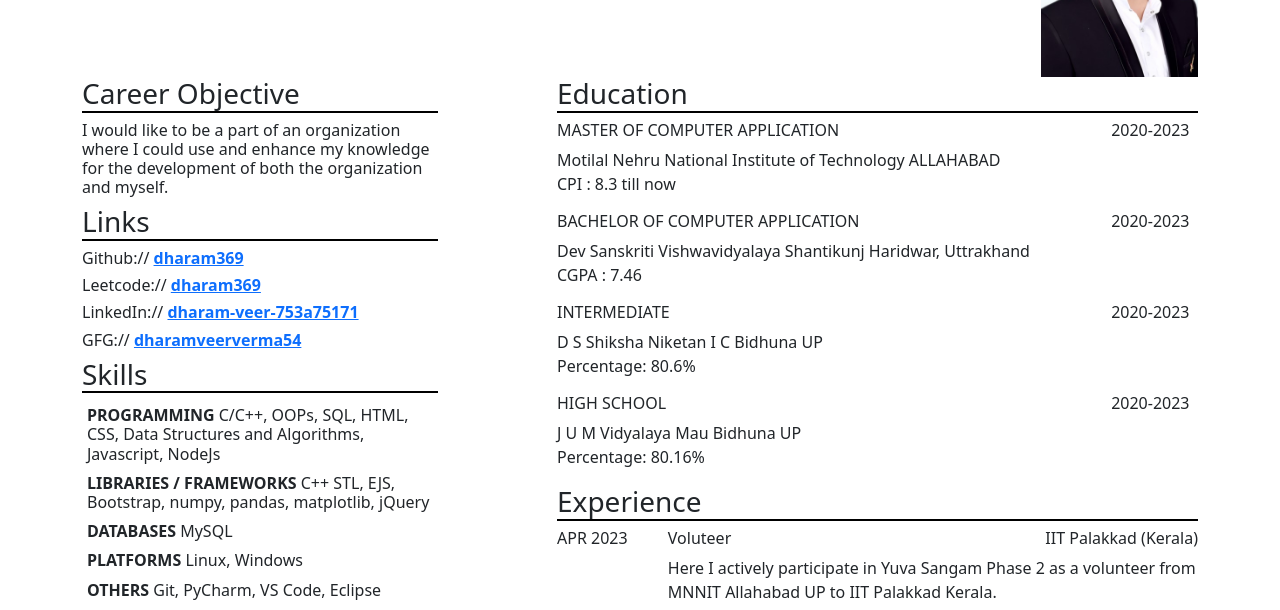
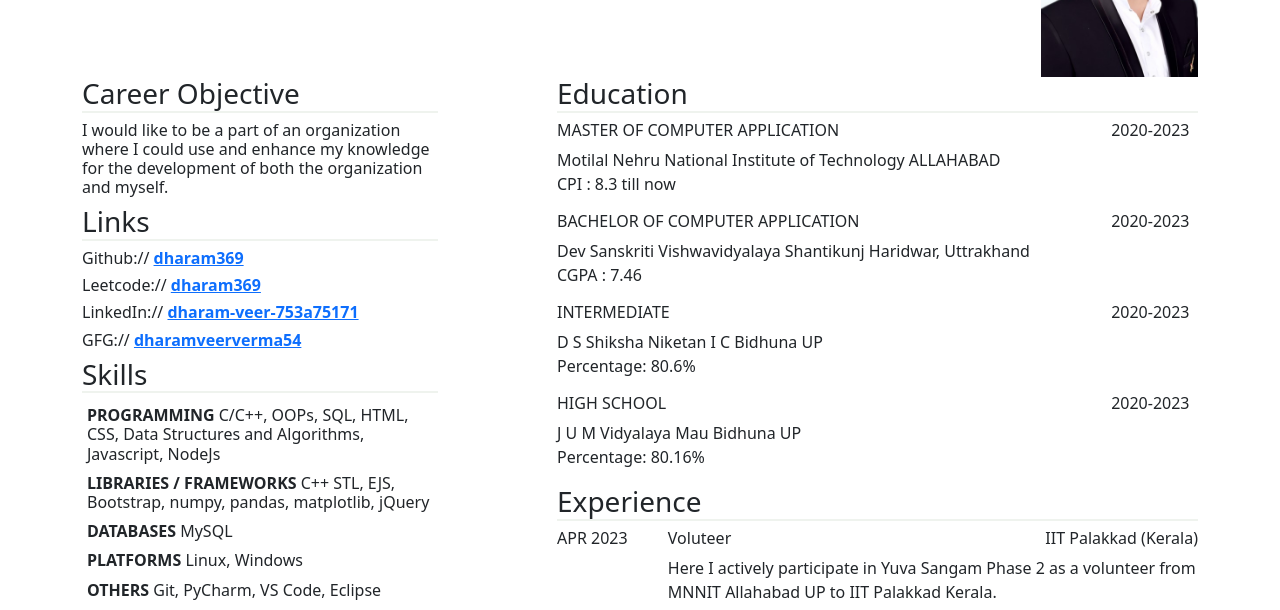
Before and after one commit to dharam369/Resume, a plain HTML site: page index.html in a window 1280 px wide. Shown: the part 123-733 px from the top of the page. Drawn offline with nearby package versions, Linux system fonts and the light colour scheme.

Commit message:
f2 style background

```diff
--- a/style.css
+++ b/style.css
@@ -1,5 +1,5 @@
 .border1{
-	border-bottom: 2px solid black;
+	border-bottom: 2px solid rgb(239, 243, 238);
 }
 .right{
 	text-align: right;
```
